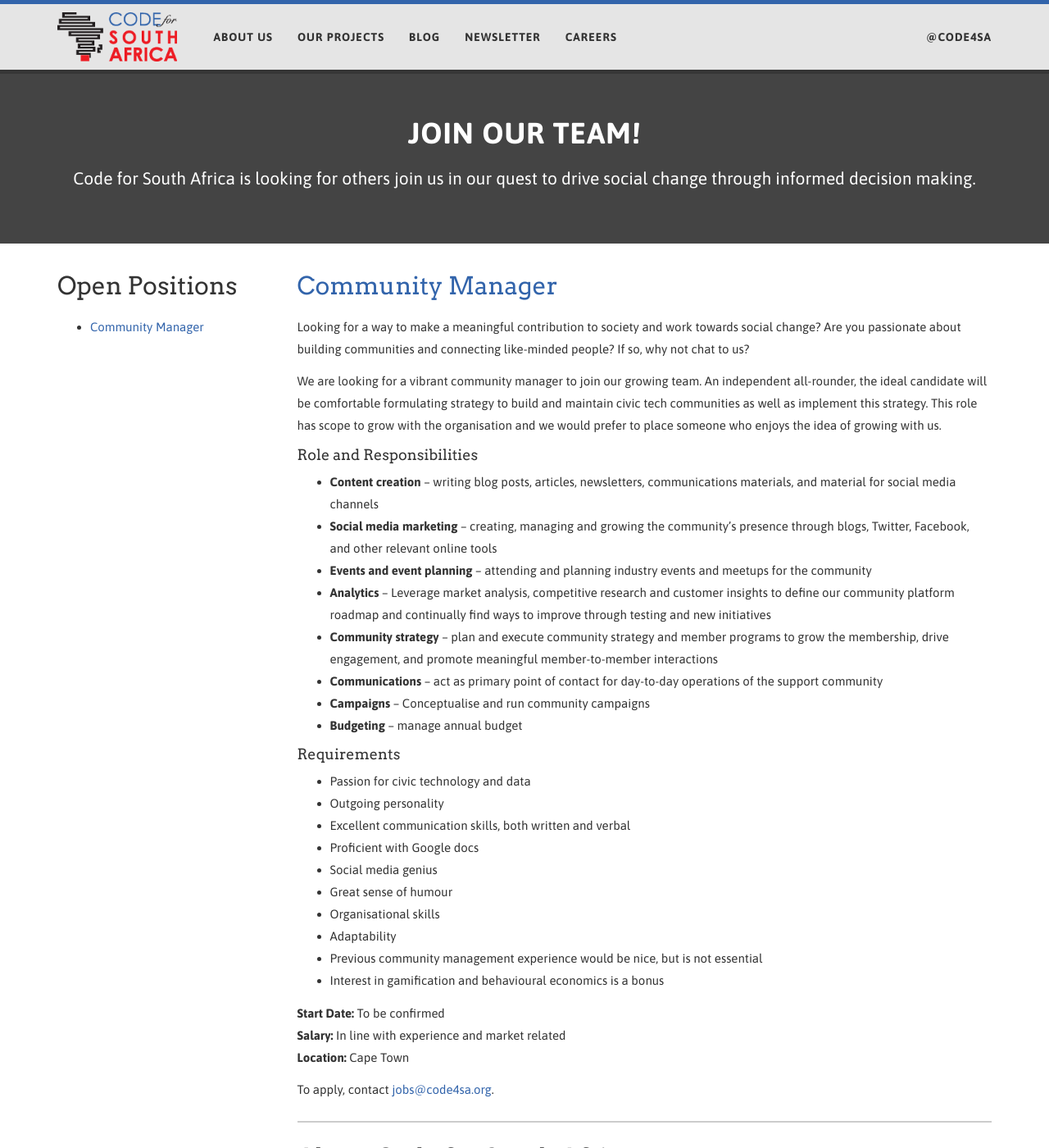
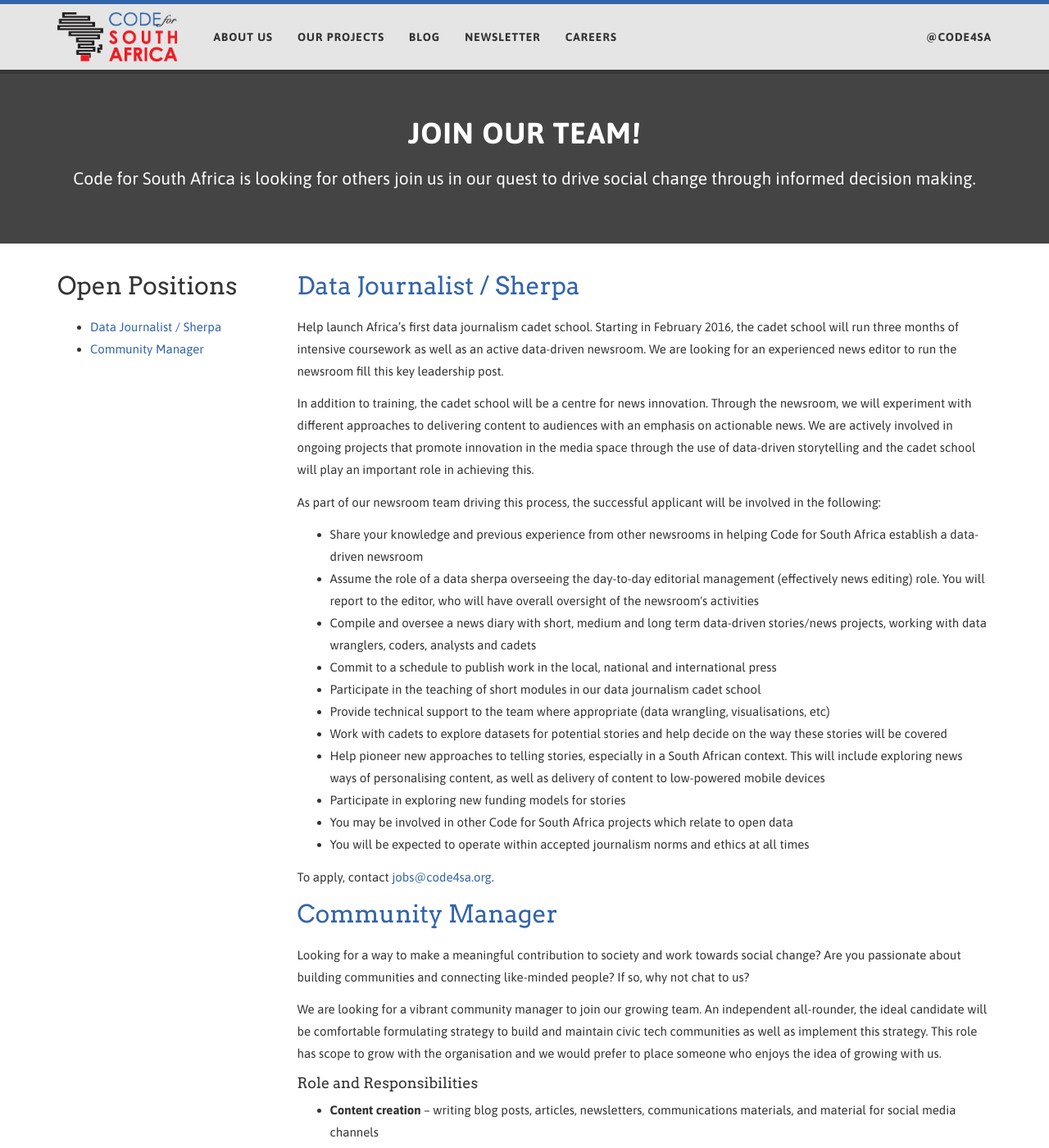
Before and after one commit to Code4SA/old-code4sa.github.io, a Jekyll site: the page built from careers.html, in a window 1280 px wide and 1400 px high. Shown: the whole window at 82% size. Built offline with Jekyll 4.4.1, drawn with Linux system fonts in a browser that asks for light colours; Markdown is read by kramdown in place of the engine named in the settings.

Commit message:
data sherpa job ad

```diff
--- a/careers.html
+++ b/careers.html
@@ -19,12 +19,36 @@
 	<nav>
 	  <h2> Open Positions </h2>
 	  <ul>
+        <li><a href="#datasherpa">Data Journalist / Sherpa</a></li>
 	    <li><a href="#communitymanager">Community Manager</a></li>
 	  </ul>
 	</nav>
       </div>
 
       <div class="col-sm-9">
+	<section>
+	  <h2><a id="datasherpa">Data Journalist / Sherpa</a></h2>
+
+	  <p>Help launch Africa’s first data journalism cadet school. Starting in February 2016, the cadet school will run three months of intensive coursework as well as an active data-driven newsroom. We are looking for an experienced news editor  to run the newsroom fill this key leadership post.</p>
+      <p>In addition to training, the cadet school will be a centre for news innovation. Through the newsroom, we will experiment with different approaches to delivering content to audiences with an emphasis on actionable news. We are actively involved in ongoing projects that promote innovation in the media space through the use of data-driven storytelling and the cadet school will play an important role in achieving this.</p>
+      <p>As part of our newsroom team driving this process, the successful applicant will be involved in the following:
+	  <ul>
+	    <li>Share your knowledge and previous experience from other newsrooms in helping Code for South Africa establish a data-driven newsroom</li>
+	    <li>Assume the role of a data sherpa overseeing the day-to-day editorial management (effectively news editing) role. You will report to the editor, who will have overall oversight of the newsroom's activities</li>
+	    <li>Compile and oversee a news diary with short, medium and long term data-driven stories/news projects, working with data wranglers, coders, analysts and cadets</li>
+	    <li>Commit to a schedule to publish work in the local, national and international press</li>
+	    <li>Participate in the teaching of short modules in our data journalism cadet school</li>
+	    <li>Provide technical support to the team where appropriate (data wrangling, visualisations, etc)</li>
+	    <li>Work with cadets to explore datasets for potential stories and help decide on the way these stories will be covered</li>
+	    <li>Help pioneer new approaches to telling stories, especially in a South African context. This will include exploring news ways of personalising content, as well as delivery of content to low-powered mobile devices</li>
+	    <li>Participate in exploring new funding models for stories</li>
+	    <li>You may be involved in other Code for South Africa projects which relate to open data</li>
+	    <li>You will be expected to operate within accepted journalism norms and ethics at all times</li>
+	  </ul>
+
+	  <p>To apply, contact <a href="mailto:jobs@code4sa.org">jobs@code4sa.org</a>.</p>
+	</section>
+
 	<section>
 	  <h2><a id="communitymanager">Community Manager</a></h2>
 
```
